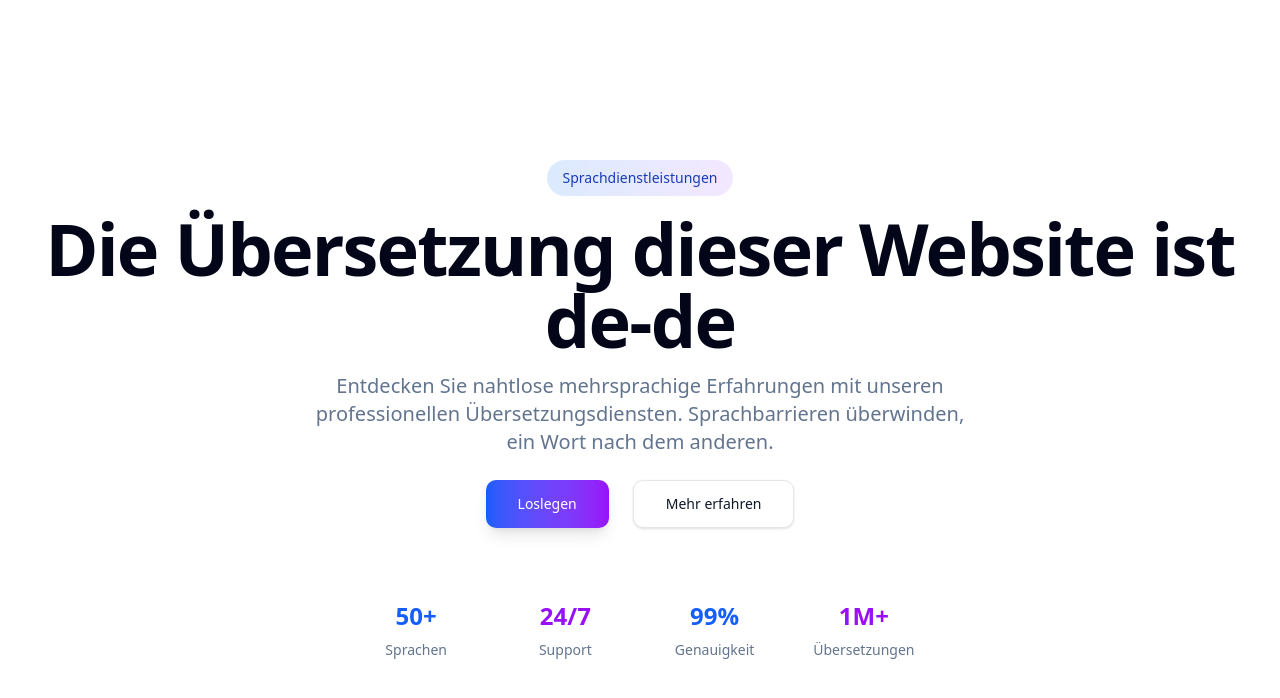
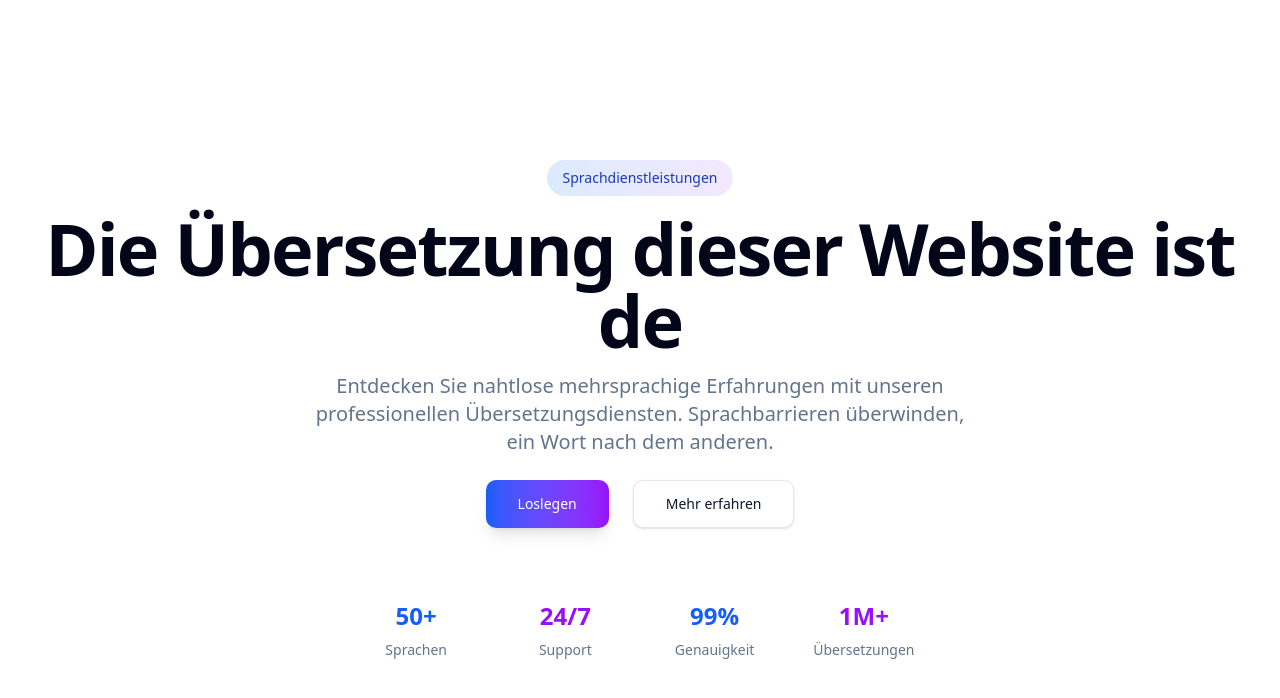
Before and after one commit to Quadraplex214/german-website-for-translation, a Next.js app: page /language-check in a window 1280 px wide. Shown: the top 698 px of the page. Built offline with nearby package versions, Linux system fonts and the light colour scheme.

Commit message:
Setting Default to German

```diff
--- a/src/app/layout.tsx
+++ b/src/app/layout.tsx
@@ -27,7 +27,7 @@ export default function RootLayout({
   children: React.ReactNode;
 }>) {
   return (
-    <html lang="de-de">
+    <html lang="de">
       <body
         className={`${geistSans.variable} ${geistMono.variable} antialiased`}
       >
--- a/src/components/language-provider.tsx
+++ b/src/components/language-provider.tsx
@@ -8,18 +8,18 @@ interface LanguageContextType {
 }
 
 export const LanguageContext = createContext<LanguageContextType>({
-  language: "en",
+  language: "de",
   setLanguage: () => {},
 });
 
 export const LanguageProvider: React.FC<{ children: ReactNode }> = ({
   children,
 }) => {
-  const [language, setLanguage] = useState<string>("en"); // Default to 'en' on server
+  const [language, setLanguage] = useState<string>("de"); // Default to 'de' on server
 
   useEffect(() => {
     // Set initial language from document.documentElement.lang (client-side only)
-    const initialLang = document.documentElement.lang || "en";
+    const initialLang = document.documentElement.lang || "de";
     console.log("Initial language:", initialLang);
     setLanguage(initialLang);
 
@@ -30,7 +30,7 @@ export const LanguageProvider: React.FC<{ children: ReactNode }> = ({
           mutation.type === "attributes" &&
           mutation.attributeName === "lang"
         ) {
-          const newLang = document.documentElement.lang || "en";
+          const newLang = document.documentElement.lang || "de";
           console.log("Language changed to:", newLang);
           setLanguage(newLang);
         }
```
